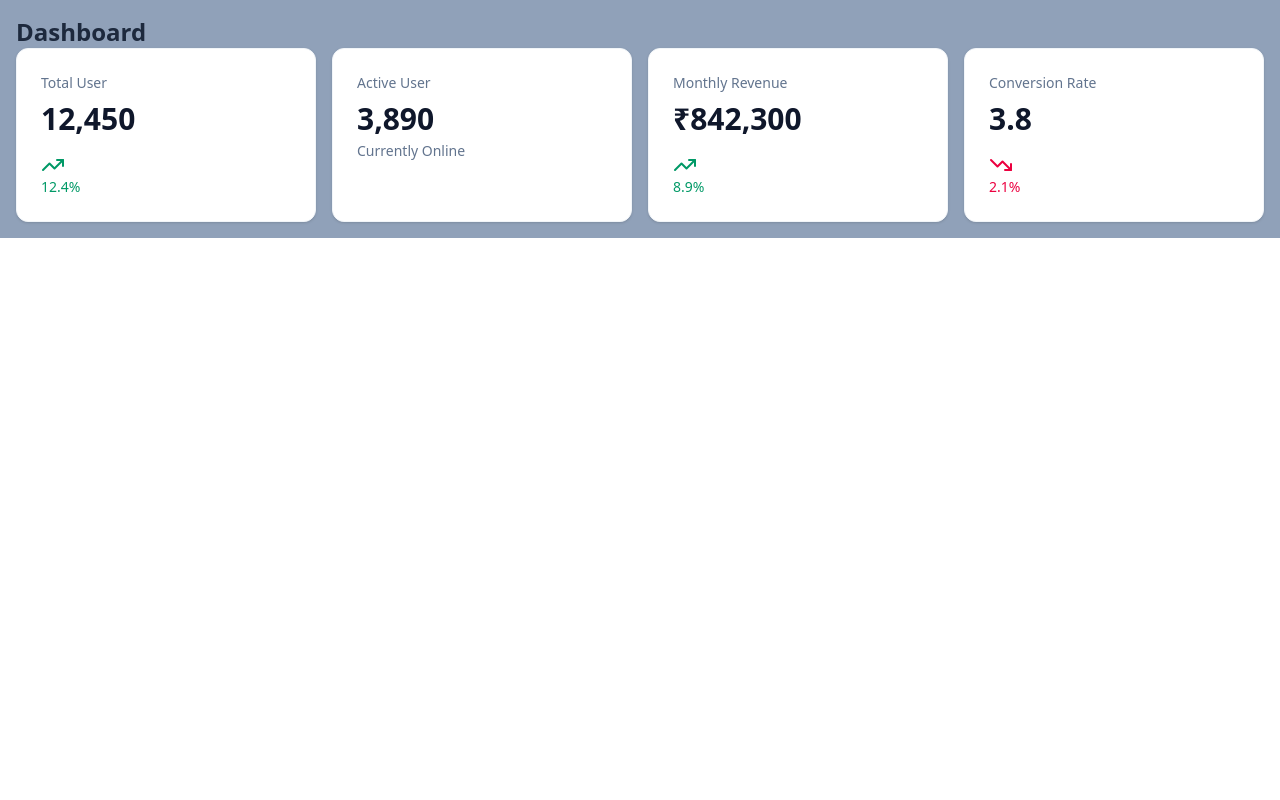
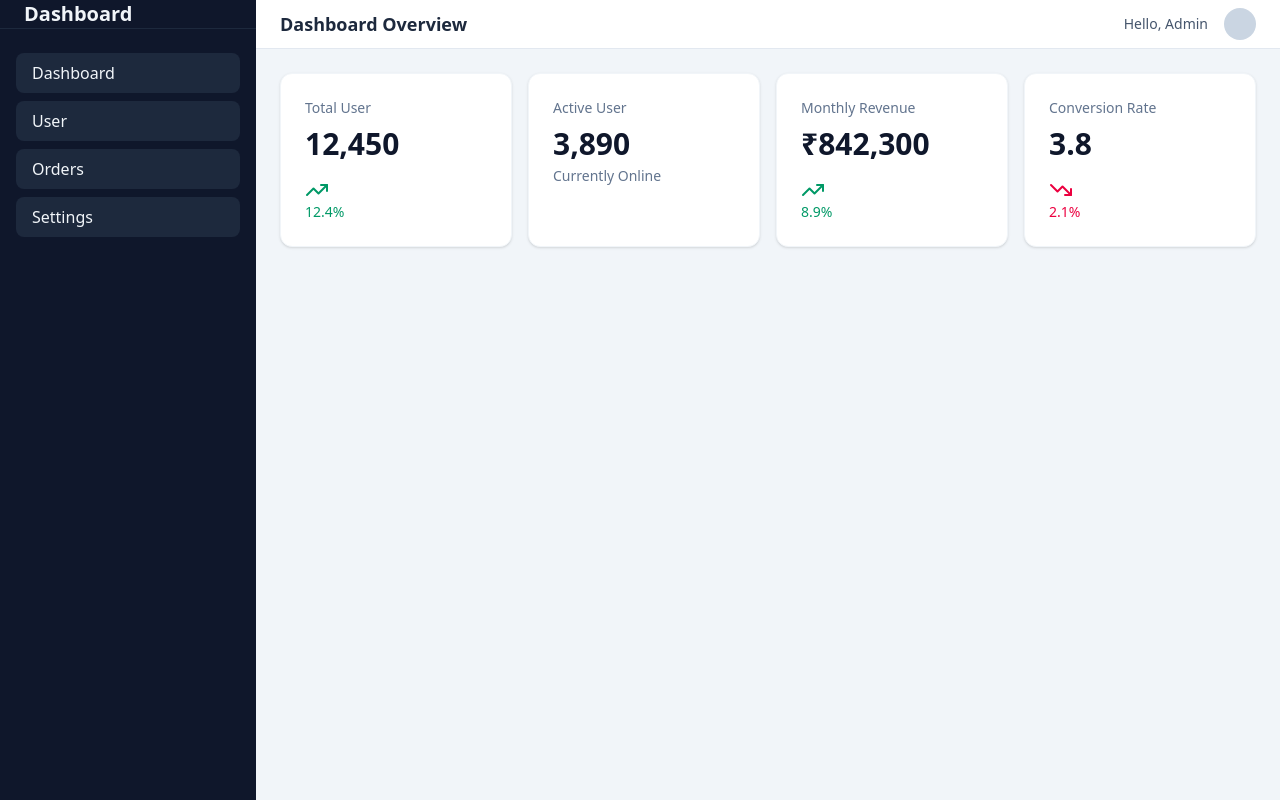
Before and after one commit to naviny058/dashb, a React (Vite) app: page / in a window 1280 px wide. Built offline with nearby package versions, Linux system fonts and the light colour scheme.

Commit message:
this added layout to our dashboard

```diff
--- a/package.json
+++ b/package.json
@@ -14,6 +14,7 @@
     "lucide-react": "^0.563.0",
     "react": "^19.2.0",
     "react-dom": "^19.2.0",
+    "recharts": "^3.7.0",
     "tailwindcss": "^4.1.18"
   },
   "devDependencies": {
--- /dev/null
+++ b/src/components/layout/DashboardLayout.jsx
@@ -0,0 +1,21 @@
+import { Sidebar } from 'lucide-react'
+import React, { Children } from 'react'
+import Header from './Header'
+import SideBar from './Sidebar'
+
+function DashboardLayout({ children }) {
+  return (
+    <div className='min-h-screen flex bg-slate-100'>
+
+      <SideBar />
+      <div className="flex flex-col flex-1">
+        <Header />
+        <main className='flex-1 p-6 overflow-y-auto'>
+          {children}
+        </main>
+      </div>
+    </div>
+  )
+}
+
+export default DashboardLayout
--- /dev/null
+++ b/src/components/layout/Header.jsx
@@ -0,0 +1,19 @@
+import React from 'react'
+
+function Header() {
+  return (
+    <header className='h-6 bg-white border-b border-slate-200 flex items-center justify-between p-6'>
+      <h2 className='text-lg font-semibold text-slate-800'>
+        Dashboard Overview
+      </h2>
+      <div className='flex items-center gap-4'>
+        <span className='text-sm text-slate-600'>
+          Hello, Admin
+        </span>
+        <div className='h-8 w-8 rounded-full bg-slate-300'></div>
+      </div>
+    </header>
+  )
+}
+
+export default Header
--- /dev/null
+++ b/src/components/layout/SideBar.jsx
@@ -0,0 +1,23 @@
+import React from 'react'
+
+function SideBar() {
+  const sidebar = ["Dashboard", "User", "Orders", "Settings"]
+  return (
+    <aside className='w-64 bg-slate-900 text-slate-100 flex flex-col'>
+      <div className='px-6 py4 text-xl font-bold border-b border-slate-800'>
+        Dashboard
+      </div>
+
+      <nav className='flex-1 px-4 py-6 space-y-2'>
+        {sidebar.map(item => (
+          <button className='w-full text-left px-4 py-2 rounded-lg bg-slate-800'>
+            {item}
+          </button>
+        ))}
+      </nav>
+
+    </aside>
+  )
+}
+
+export default SideBar
--- a/src/pages/Dashboard.jsx
+++ b/src/pages/Dashboard.jsx
@@ -1,11 +1,12 @@
 import React from 'react'
 import data from '../data/data.json'
 import StatCard from '../components/ui/StatCard'
+import DashboardLayout from '../components/layout/DashboardLayout'
 function Dashboard() {
   const { stats } = data
   return (
-    <div className='p-4'>
-      <h1 className='text-2xl font-bold text-slate-800'>Dashboard</h1>
+    <DashboardLayout>
+      <div className='space-y-6'>
 
         <div className='grid grid-cols-1 sm:grid-cols-2 lg:grid-cols-4 gap-4'>
 
@@ -33,6 +34,7 @@ function Dashboard() {
 
         </div>
       </div>
+    </DashboardLayout>
   )
 }
 
```
Also changed, not shown: 2 other files (tests, documents, lock files or other folders). Lines whose indentation alone changed are shown as unchanged.
